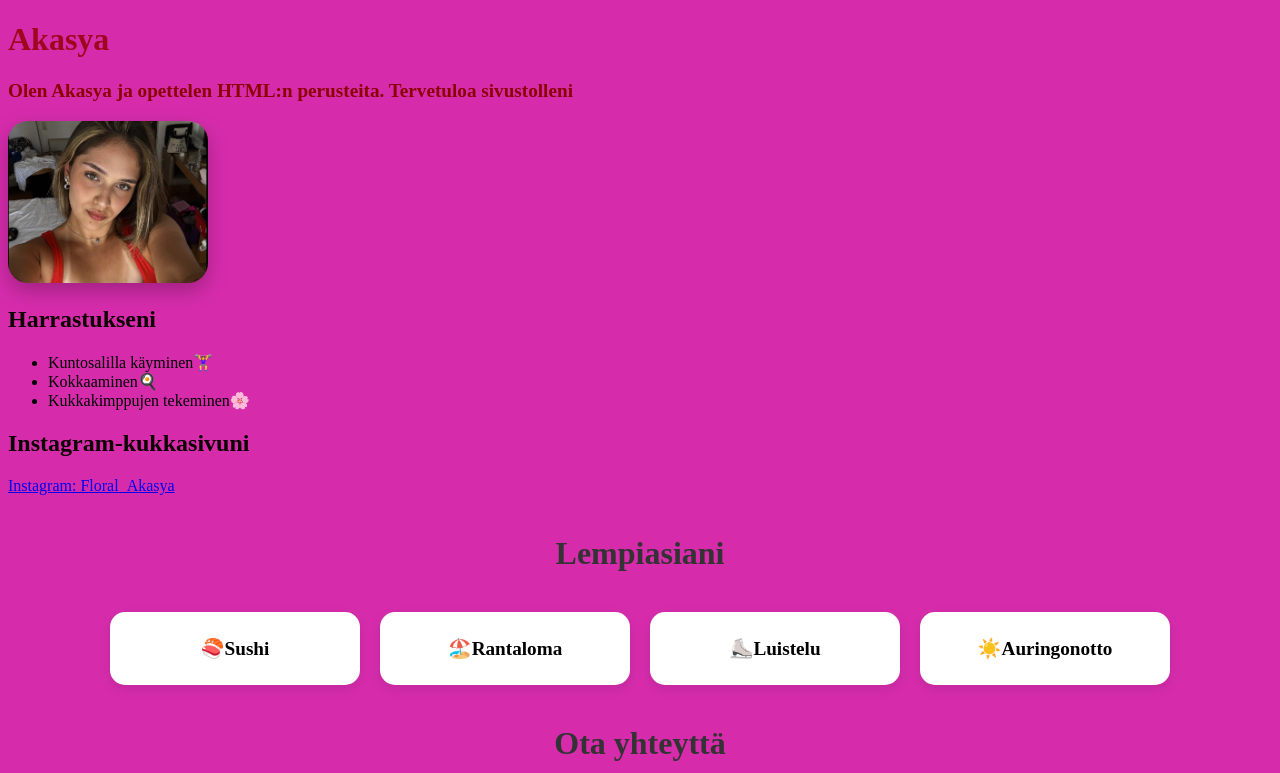
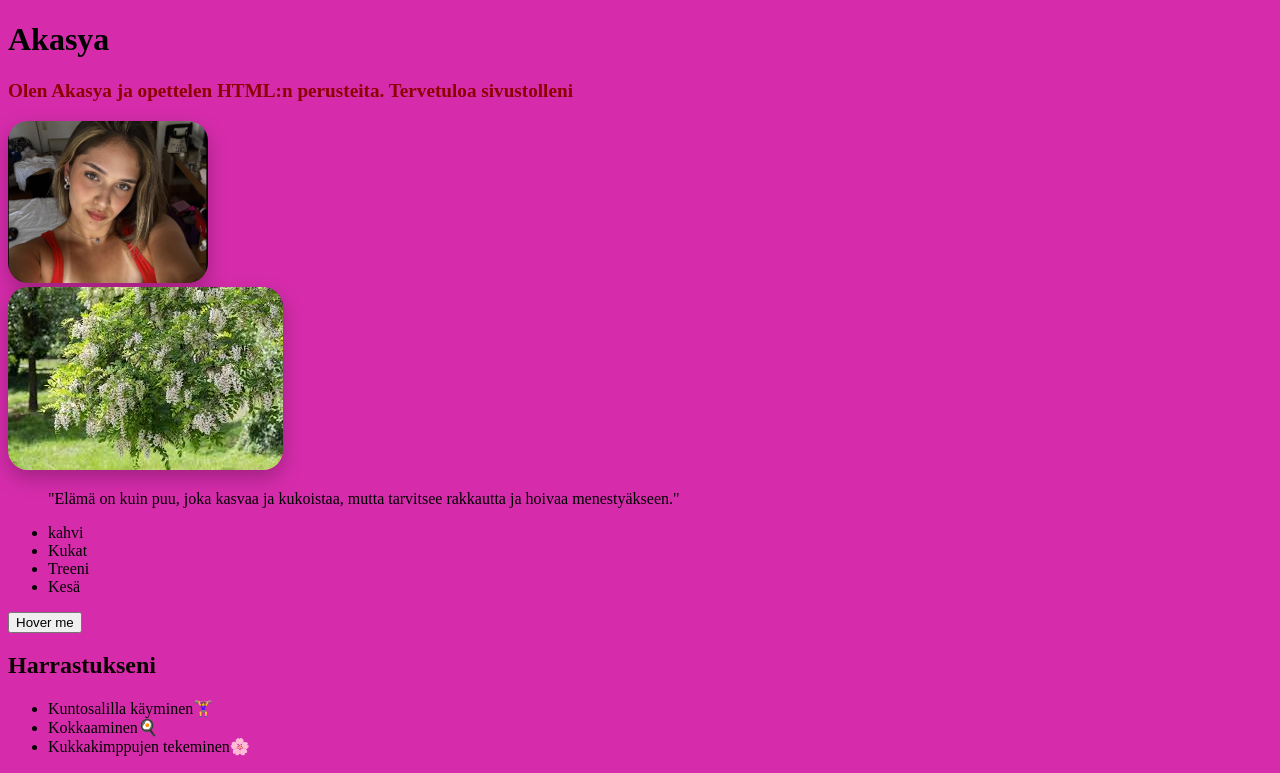
Before and after one commit to akasya05/web-kehitys-tyopajat, a plain HTML site: page index.html in a window 1280 px wide. Shown: the top 773 px of the page. Drawn offline with Linux system fonts and the light colour scheme; files that its build step writes are made by us from their sources.

Commit message:
Add files via upload

```diff
--- a/index.html
+++ b/index.html
@@ -3,17 +3,30 @@
     <head>
         <meta charset="utf-8">
         <title>Minun ensimmäinen sivuni</title>
-        <link rel="stylesheet" href="styles.css">
-        <style>
-            p {
-                color: rgb(225, 157, 157);
-            }
-        </style>
+        <link rel="stylesheet" href="../WS02/styles.css">
+
     </head>
     <body>
-        <h1 style="color: rgb(159, 7, 30);">Akasya</h1>
+        <h1>Akasya</h1>
         <p class="intro-text">Olen Akasya ja opettelen HTML:n perusteita. Tervetuloa sivustolleni</p>
     <img src="Minun-kuva.png.png" alt="Kuva minusta" width="200">
+    <div class="big-box">
+        <div class="animation-box"></div>
+        <img src="Akasya-Puu.jpg.jpg" class="filter-image">
+        <blockquote class="quote">
+             "Elämä on kuin puu, joka kasvaa ja kukoistaa, mutta tarvitsee rakkautta ja hoivaa menestyäkseen."
+        </blockquote>
+            <ul class="pseudo-list">
+                <li>kahvi</li>
+                <li>Kukat</li>
+                <li>Treeni</li>
+                <li>Kesä</li>
+                </ul>
+            </div>
+
+        <button class="transition-button">Hover me</button>
+
+
     <h2>Harrastukseni</h2>
     <ul>
         <li>Kuntosalilla käyminen🏋️‍♀️</li>
@@ -27,7 +40,7 @@
 
 
 
-    </div>
+
     <h2 class="favorite-title">Lempiasiani</h2>
         <div class="flex-container">
 
```
Also changed, not shown: Akasya-Puu.jpg.jpg (added).
